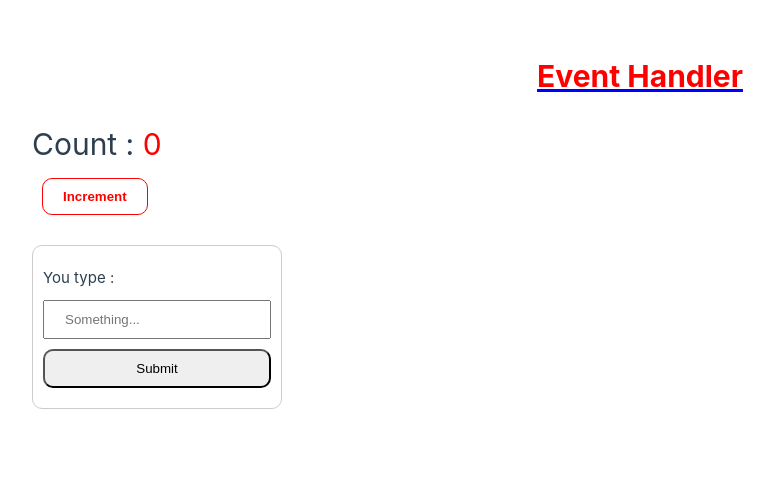
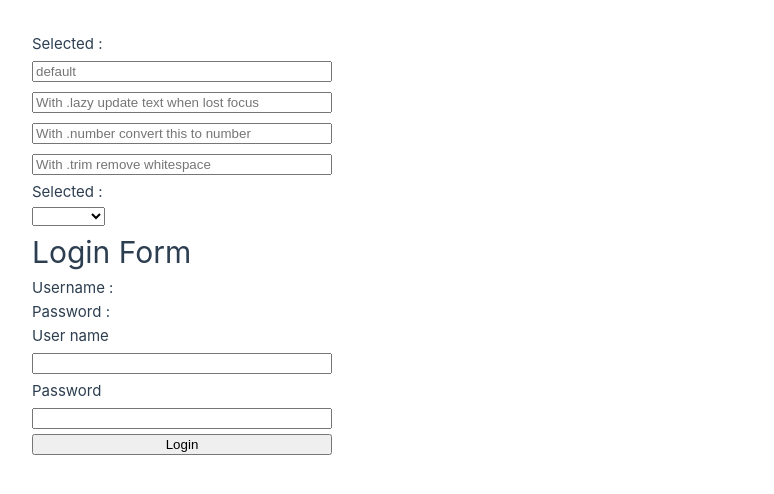
Before and after one commit to Heang-Dev/Vue3, a Vue app: page / in a window 1280 px wide. Shown: the top 494 px of the page, without its empty margins (0-774 px from the left). Built offline with nearby package versions, Linux system fonts and the light colour scheme.

Commit message:
Form Input V-Model

```diff
--- a/src/App.vue
+++ b/src/App.vue
@@ -5,6 +5,7 @@ import Computed from "@/components/Computed.vue";
 import Watch from "@/components/Watch.vue";
 import CardContainer from "@/components/CardContainer.vue";
 import EventsHandler from "@/components/EventsHandler.vue";
+import FormInputVModel from "@/components/FormInputVModel.vue";
 </script>
 
 <template>
@@ -12,7 +13,8 @@ import EventsHandler from "@/components/EventsHandler.vue";
 <!--	<Computed />-->
 <!--	<Watch />-->
 <!--	<CardContainer />-->
-	<EventsHandler />
+<!--	<EventsHandler />-->
+	<FormInputVModel />
 </template>
 
 <style scoped>
--- /dev/null
+++ b/src/components/FormInputVModel.vue
@@ -0,0 +1,90 @@
+<script setup>
+
+import {ref} from "vue";
+
+const text = ref('');
+const selected = ref('');
+
+const username = ref('');
+const password = ref('');
+
+const handleSubmit = () => {
+	const payload = {
+		username: username.value,
+		password: password.value,
+	}
+
+	console.log(payload);
+}
+
+const handleInput = (e) => {
+	text.value = e.target.value;
+}
+</script>
+
+<template>
+	<div>
+		<p>
+			Selected : <span>{{ text }}</span>
+		</p>
+		<!--		<input :value="text" @input="handleInput" />-->
+		<input v-model="text" placeholder="default" />
+		<br />
+		<input v-model.lazy="text" placeholder="With .lazy update text when lost focus" />
+		<br />
+		<input v-model.number="text" placeholder="With .number convert this to number" />
+		<br />
+		<input v-model.trim="text" placeholder="With .trim remove whitespace" />
+	</div>
+	<div>
+		<p>
+			Selected : <span>{{ selected }}</span>
+		</p>
+		<select v-model="selected">
+			<option value="1">Option 1</option>
+			<option value="2">Option 2</option>
+			<option value="3">Option 3</option>
+		</select>
+	</div>
+	<form @submit.prevent="handleSubmit">
+		<h1>
+			Login Form
+		</h1>
+		<p>
+			Username : <span>{{ username }}</span>
+		</p>
+		<p>
+			Password : <span>{{ password }}</span>
+		</p>
+		<label for="username">
+			User name
+		</label>
+		<input
+				type="text"
+				v-model.trim.lazy="username"
+				id="username"
+		/>
+		<label for="password">
+			Password
+		</label>
+		<input
+				type="password"
+				v-model.trim.lazy="password"
+				id="password"
+		/>
+		<button type="submit">Login</button>
+	</form>
+</template>
+
+<style scoped>
+form {
+	display: flex;
+	flex-direction: column;
+	max-width: 300px;
+}
+
+input {
+	margin: 5px 0;
+	width: 300px;
+}
+</style>
```
